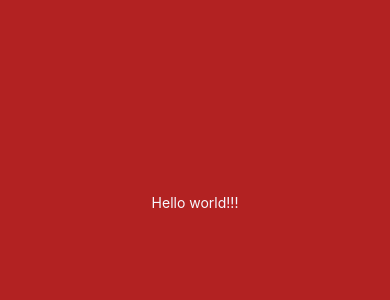
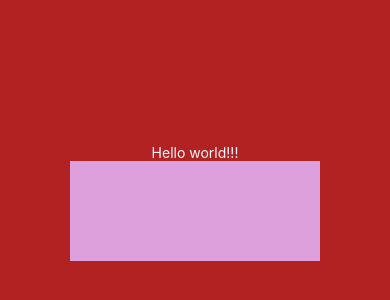
Before and after one commit to cbatsoula/SunMoonProject, a React Native app: screen / in a window 390 px wide. Shown: the part 220-520 px from the top of the page. Built offline with nearby package versions, Linux system fonts and the light colour scheme.

Commit message:
just Hello world as text and a box for now

```diff
--- a/App.js
+++ b/App.js
@@ -7,6 +7,8 @@ export default function App() {
     <View style={styles.container}>
       <Text style={styles.text}>Hello world!!!</Text>
       <StatusBar style="auto" />
+      <View style={styles.landing}>
+      </View>
     </View>
   );
 }
@@ -20,5 +22,11 @@ const styles = StyleSheet.create({
   },
   text: {
     color: 'ghostwhite',
+  },
+  landing: {
+    backgroundColor: 'plum',
+    color: 'ghostwhite',
+    width: 250,
+    height: 100,
   }
 });
```
